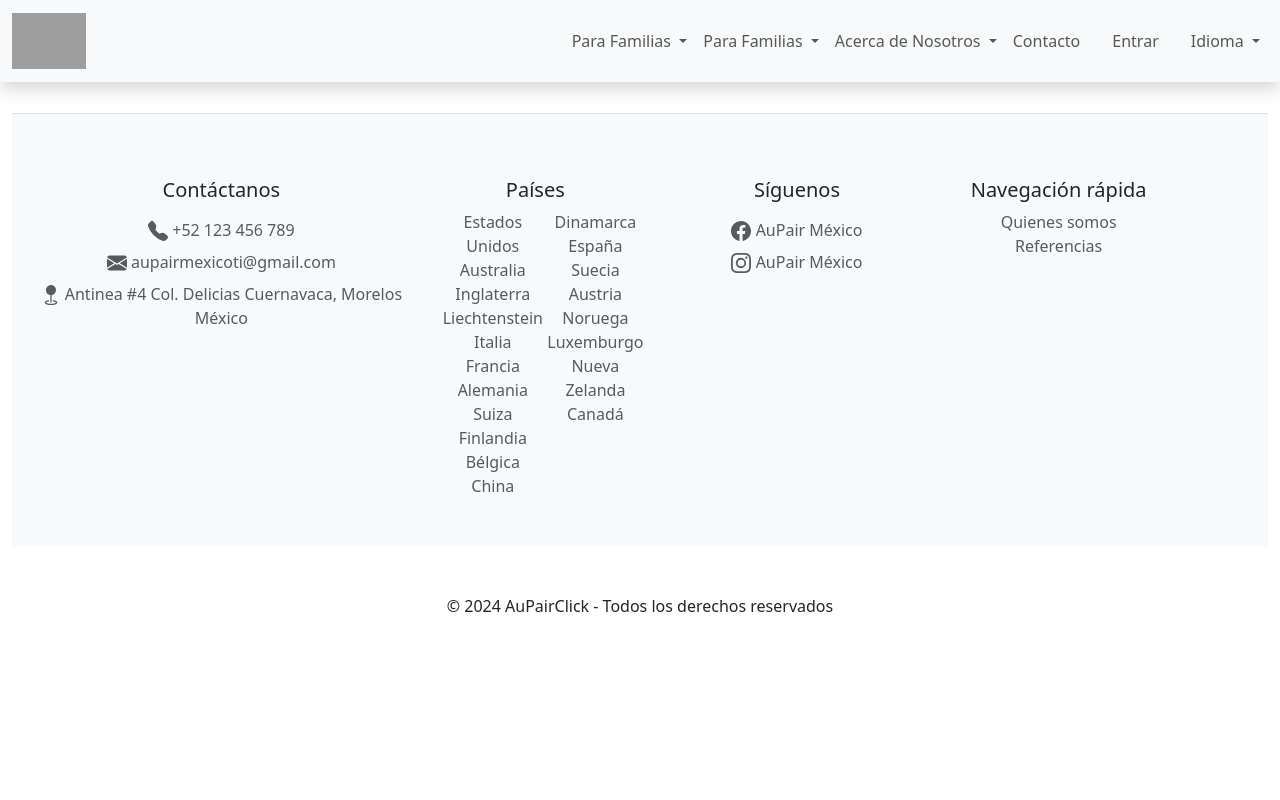
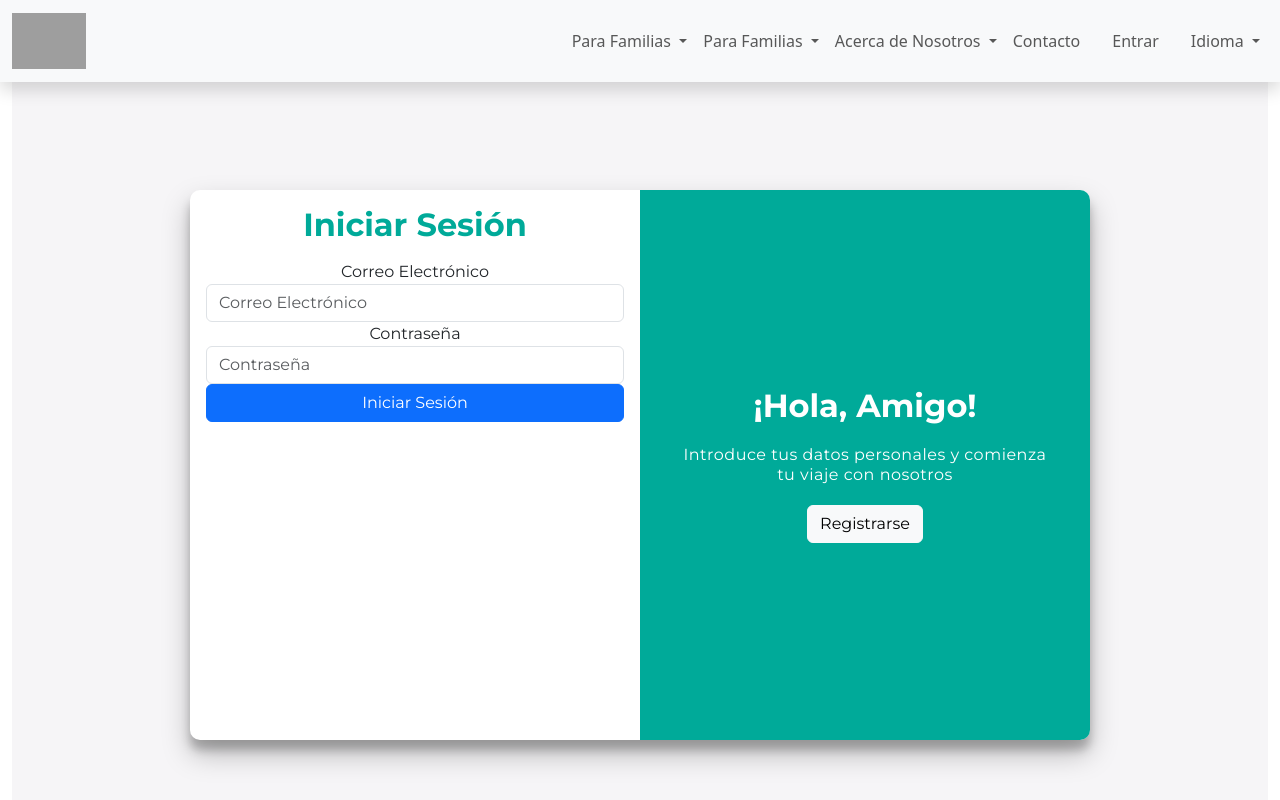
Before and after one commit to AuPairMexicoTi/AuPairClick_FrontEnd, a Vue app in the folder aupaircl/: page /login in a window 1280 px wide. Shown: the top 800 px of the page. Built offline with nearby package versions, Linux system fonts and the light colour scheme; grey boxes are pictures that could not be loaded.

Commit message:
[Add] Feature login

```diff
--- a/aupaircl/src/router/PublicRouter.js
+++ b/aupaircl/src/router/PublicRouter.js
@@ -1,3 +1,5 @@
+import Login from '../views/Login/Login.vue'
+import LandPage from '../views/LandPage/LandPage.vue'
 export default [
     {
         path: '/',
@@ -11,7 +13,7 @@ export default [
             {
                 path: '/Inicio',
                 name: 'home',
-                component: () => import('../views/LandPage/LandPage.vue'),
+                component: LandPage,
                 meta:{
                     title: 'Inicio',
                 }
@@ -19,7 +21,7 @@ export default [
             {
                 path: '/login',
                 name: 'login',
-                component: () => import('../views/Login/Login.vue'),
+                component: Login,
                 meta:{
                     title: 'Login',
                 }
--- a/aupaircl/src/views/login/Login.vue
+++ b/aupaircl/src/views/login/Login.vue
@@ -0,0 +1,316 @@
+<template>
+    <div class="auth-wrapper">
+      <div class="auth-container" :class="{ 'right-panel-active': isRegistering }">
+        <!-- Formulario de Registro -->
+        <div class="form-container sign-up-container">
+          <b-card class="auth-card">
+            <h2 class="title">Crear Cuenta</h2>
+            <b-form @submit.prevent="onRegisterSubmit">
+              <b-form-group label="Nombre" label-for="register-first-name">
+                <b-form-input
+                  id="register-first-name"
+                  v-model="register.firstName"
+                  type="text"
+                  required
+                  placeholder="Nombre"
+                ></b-form-input>
+              </b-form-group>
+              <b-form-group label="Apellido" label-for="register-last-name">
+                <b-form-input
+                  id="register-last-name"
+                  v-model="register.lastName"
+                  type="text"
+                  required
+                  placeholder="Apellido"
+                ></b-form-input>
+              </b-form-group>
+              <b-form-group label="Correo Electrónico" label-for="register-email">
+                <b-form-input
+                  id="register-email"
+                  v-model="register.email"
+                  type="email"
+                  required
+                  placeholder="Correo Electrónico"
+                ></b-form-input>
+              </b-form-group>
+              <b-form-group label="Contraseña" label-for="register-password">
+                <b-form-input
+                  id="register-password"
+                  v-model="register.password"
+                  type="password"
+                  required
+                  placeholder="Contraseña"
+                ></b-form-input>
+              </b-form-group>
+              <b-button type="submit" variant="primary" class="w-100">Registrarse</b-button>
+            </b-form>
+          </b-card>
+        </div>
+
+        <!-- Formulario de Login -->
+        <div class="form-container sign-in-container">
+          <b-card class="auth-card">
+            <h2 class="title">Iniciar Sesión</h2>
+            <b-form @submit.prevent="onLoginSubmit">
+              <b-form-group label="Correo Electrónico" label-for="login-email">
+                <b-form-input
+                  id="login-email"
+                  v-model="login.email"
+                  type="email"
+                  required
+                  placeholder="Correo Electrónico"
+                ></b-form-input>
+              </b-form-group>
+              <b-form-group label="Contraseña" label-for="login-password">
+                <b-form-input
+                  id="login-password"
+                  v-model="login.password"
+                  type="password"
+                  required
+                  placeholder="Contraseña"
+                ></b-form-input>
+              </b-form-group>
+              <b-button type="submit" variant="primary" class="w-100">Iniciar Sesión</b-button>
+            </b-form>
+          </b-card>
+        </div>
+
+        <!-- Panel Izquierdo -->
+        <div class="overlay-container">
+          <div class="overlay">
+            <div class="overlay-panel overlay-left">
+              <h1 class="overlay-title">¡Bienvenido de Nuevo!</h1>
+              <p class="overlay-text">Para mantenerse conectado con nosotros, por favor inicie sesión con su información personal</p>
+              <b-button variant="light" @click="toggleForm">{{ isRegistering ? 'Iniciar Sesión' : 'Registrarse' }}</b-button>
+            </div>
+            <div class="overlay-panel overlay-right">
+              <h1 class="overlay-title">¡Hola, Amigo!</h1>
+              <p class="overlay-text">Introduce tus datos personales y comienza tu viaje con nosotros</p>
+              <b-button variant="light" @click="toggleForm">{{ isRegistering ? 'Iniciar Sesión' : 'Registrarse' }}</b-button>
+            </div>
+          </div>
+        </div>
+      </div>
+    </div>
+  </template>
+
+  <script>
+  export default {
+    data() {
+      return {
+        isRegistering: false,
+        login: {
+          email: '',
+          password: '',
+        },
+        register: {
+          firstName: '',
+          lastName: '',
+          email: '',
+          password: '',
+        },
+      };
+    },
+    methods: {
+      toggleForm() {
+        this.isRegistering = !this.isRegistering;
+      },
+      onLoginSubmit() {
+        // Implementar lógica de autenticación aquí
+        console.log('Login:', this.login);
+      },
+      onRegisterSubmit() {
+        // Implementar lógica de registro aquí
+        console.log('Register:', this.register);
+      },
+    },
+  };
+  </script>
+
+  <style scoped>
+  @import url('https://fonts.googleapis.com/css2?family=Montserrat:wght@400;700&display=swap');
+
+  .auth-wrapper {
+    background: #f6f5f7;
+    display: flex;
+    justify-content: center;
+    align-items: center;
+    height: 100vh;
+    font-family: 'Montserrat', sans-serif;
+  }
+
+  .auth-container {
+    background: #fff;
+    border-radius: 10px;
+    box-shadow: 0 14px 28px rgba(0, 0, 0, 0.25), 0 10px 10px rgba(0, 0, 0, 0.22);
+    position: relative;
+    overflow: hidden;
+    width: 900px;
+    max-width: 100%;
+    min-height: 550px;
+    transition: all 0.6s ease-in-out;
+  }
+
+  .auth-card {
+    background: none;
+    border: none;
+  }
+
+  h1, h2 {
+    font-weight: bold;
+    margin: 0;
+  }
+
+  h2 {
+    margin-bottom: 1rem;
+    color: #00aa99;
+    text-align: center;
+  }
+
+  p {
+    font-size: 14px;
+    font-weight: 100;
+    line-height: 20px;
+    letter-spacing: 0.5px;
+    margin: 20px 0 30px;
+  }
+
+  b-button {
+    border-radius: 20px;
+    border: 1px solid #fff;
+    background: #00aa99;
+    color: #fff;
+    font-size: 12px;
+    font-weight: bold;
+    padding: 12px 45px;
+    text-transform: uppercase;
+    transition: transform 80ms ease-in;
+  }
+
+  b-button:hover {
+    background: #008f86;
+  }
+
+  .form-container {
+    position: absolute;
+    top: 0;
+    height: 100%;
+    transition: all 0.6s ease-in-out;
+    width: 50%;
+  }
+
+  .sign-in-container {
+    left: 0;
+    z-index: 2;
+  }
+
+  .sign-up-container {
+    left: 50%;
+    opacity: 0;
+    z-index: 1;
+  }
+
+  .right-panel-active .sign-in-container {
+    transform: translateX(-100%);
+  }
+
+  .right-panel-active .sign-up-container {
+    transform: translateX(0);
+    opacity: 1;
+    z-index: 5;
+    animation: show 0.6s;
+  }
+
+  .overlay-container {
+    position: absolute;
+    top: 0;
+    left: 50%;
+    width: 50%;
+    height: 100%;
+    overflow: hidden;
+    transition: transform 0.6s ease-in-out;
+    z-index: 100;
+  }
+
+  .overlay {
+    background: #00aa99;
+    background: -webkit-linear-gradient(to right, #00aa99, #00aa99);
+    background: linear-gradient(to right, #00aa99, #00aa99);
+    background-repeat: no-repeat;
+    background-size: cover;
+    background-position: 0 0;
+    color: #ffffff;
+    position: relative;
+    left: -100%;
+    height: 100%;
+    width: 200%;
+    transform: translateX(0);
+    transition: transform 0.6s ease-in-out;
+  }
+
+  .right-panel-active .overlay-container {
+    transform: translateX(-100%);
+  }
+
+  .overlay-panel {
+    position: absolute;
+    display: flex;
+    align-items: center;
+    justify-content: center;
+    flex-direction: column;
+    padding: 0 40px;
+    text-align: center;
+    top: 0;
+    height: 100%;
+    width: 50%;
+    transform: translateX(0);
+    transition: transform 0.6s ease-in-out;
+  }
+
+  .overlay-left {
+    transform: translateX(-20%);
+  }
+
+  .right-panel-active .overlay-left {
+    transform: translateX(0);
+  }
+
+  .overlay-right {
+    right: 0;
+    transform: translateX(0);
+  }
+
+  .right-panel-active .overlay-right {
+    transform: translateX(5%);
+  }
+
+  @keyframes show {
+    0%, 49.99% {
+      opacity: 0;
+      z-index: 1;
+    }
+    50%, 100% {
+      opacity: 1;
+      z-index: 5;
+    }
+  }
+
+  .overlay-title {
+    font-size: 2rem;
+    color: #ffffff;
+  }
+
+  .overlay-text {
+    font-size: 1rem;
+    font-weight: 300;
+    margin: 20px 0;
+    color: #ffffff;
+    text-align: center;
+  }
+
+  .title {
+    font-size: 2rem;
+    color: #00aa99;
+    text-align: center;
+  }
+  </style>
```
